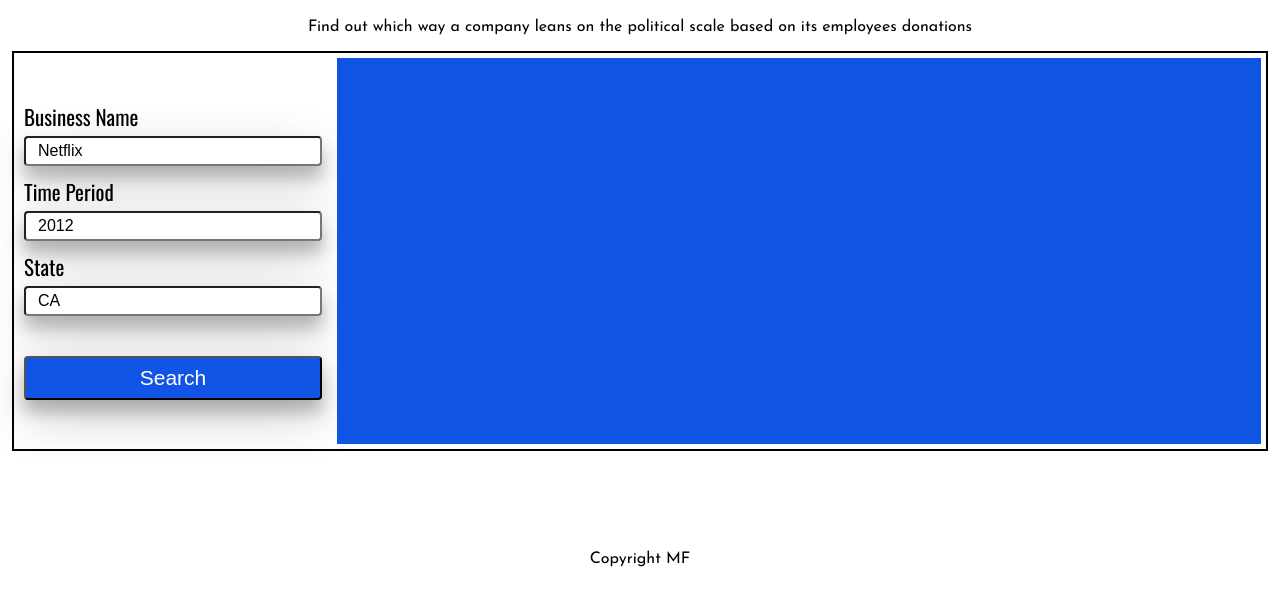
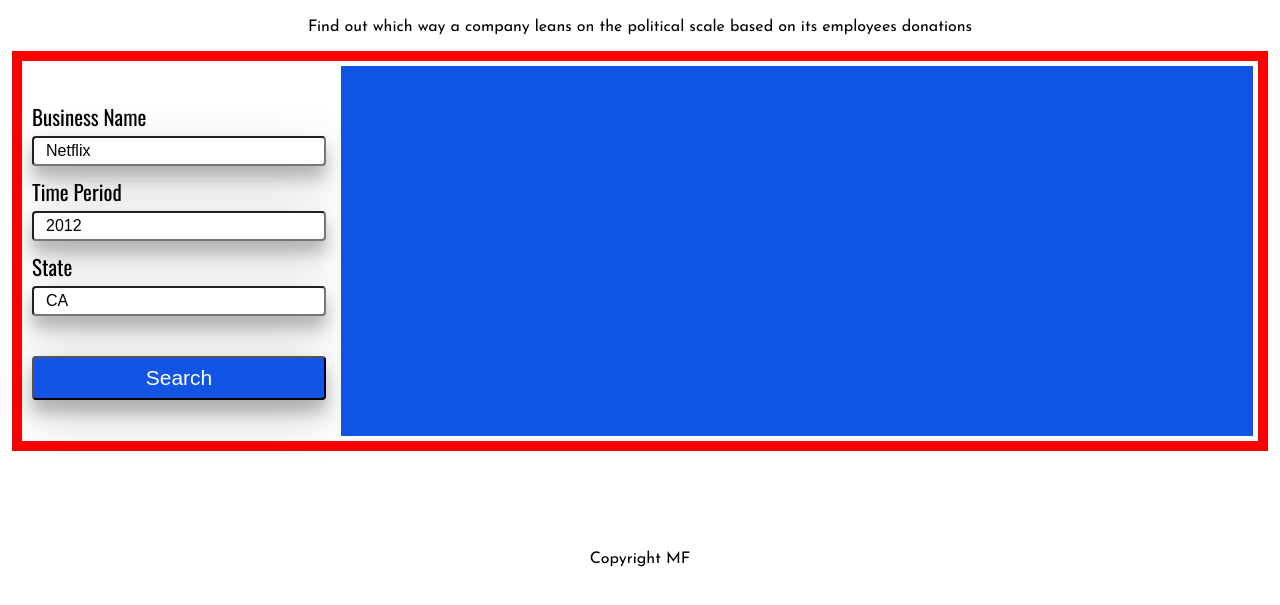
Before and after one commit to matrayu/Politically_Correct, a website: page index.html in a window 1280 px wide. Shown: the part 111-716 px from the top of the page. Drawn offline with nearby package versions, Linux system fonts and the light colour scheme.

Commit message:
added some additional styling to main page

```diff
--- a/style.css
+++ b/style.css
@@ -25,7 +25,7 @@ header>p {
 
 main {
 	height: 400px;
-	border: 2px solid black;
+	border: 10px solid rgb(255, 0, 0);
 }
 
 .flexbox {
@@ -90,8 +90,6 @@ input {
 	font-size: 35px;
 }
 
-
-
 .information {
 	display: flex;
     flex: 1;
```
